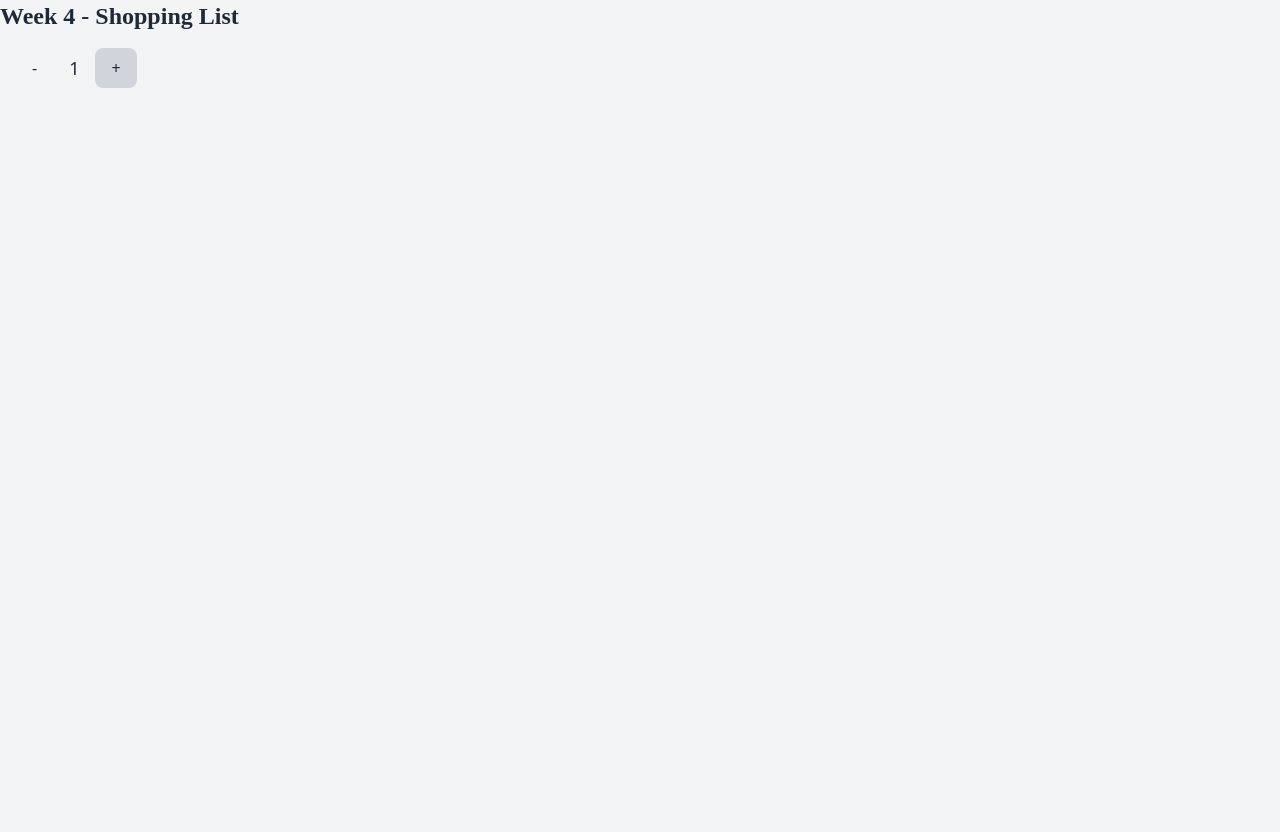
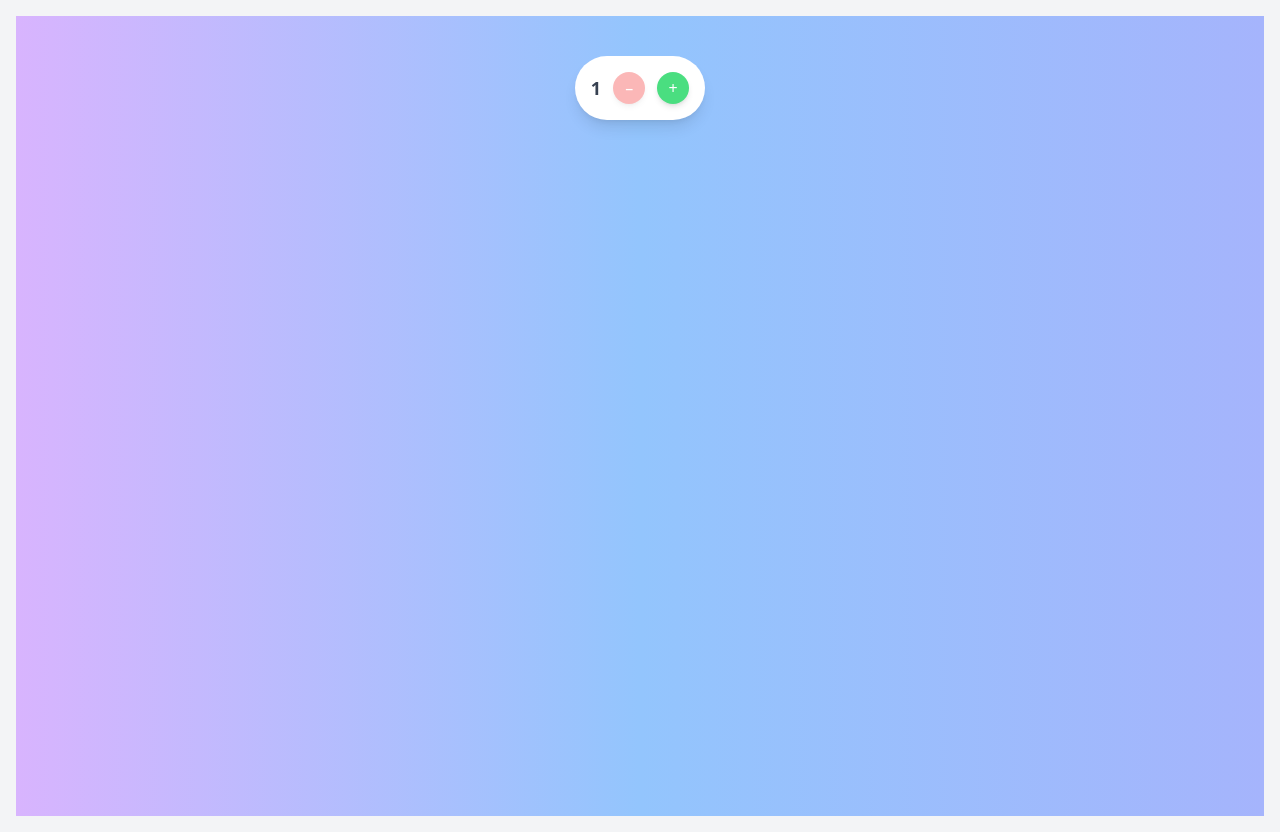
Before and after one commit to tehjibsingh/cprg306-assignments, a Next.js app: page /week-4 in a window 1280 px wide. Before the commit the page ends 800 px from the top, so only its background shows below. Built offline with nearby package versions, Linux system fonts and the light colour scheme.

Commit message:
color and icon changes

```diff
--- a/app/page.js
+++ b/app/page.js
@@ -1,17 +1,18 @@
 import Link from "next/link";
-export default function page() {
+
+export default function HomePage() {
   return (
     <div>
       <h1>CPRG 306: Web Development 2 - Assignments</h1>
       <ul>
         <li>
-          <Link href="/week-2">week-2</Link>
+          <Link href="/week-2">Week 2</Link>
         </li>
         <li>
-          <Link href="/week-3">week-3</Link>
+          <Link href="/week-3">Week 3</Link>
         </li>
         <li>
-          <Link href="/week-3">week-4</Link>
+          <Link href="/week-4">Week 4</Link>
         </li>
       </ul>
     </div>
--- a/app/week-4/new-item.js
+++ b/app/week-4/new-item.js
@@ -1,46 +1,42 @@
-"use client"; // Ensures the component runs on the client-side
-import { useState } from 'react'; // Importing useState hook
+"use client";
+import { useState } from 'react';
 
 export default function NewItem() {
-  // Step 1: Declare the state variable `quantity` and initialize it to 1
   const [quantity, setQuantity] = useState(1);
 
-  // Step 2: Create increment and decrement functions
   const increment = () => {
     if (quantity < 20) {
-      setQuantity(quantity + 1); // Use the setter function to increment quantity
+      setQuantity(quantity + 1);
     }
   };
 
   const decrement = () => {
     if (quantity > 1) {
-      setQuantity(quantity - 1); // Use the setter function to decrement quantity
+      setQuantity(quantity - 1);
     }
   };
 
-  // Step 3: Render the component
   return (
-    <div className="flex items-center space-x-4 p-4">
-      {/* Decrement button */}
+    <div className="h-screen flex justify-center items-start pt-10 bg-gradient-to-r from-purple-300 via-blue-300 to-indigo-300">
+      <div className="flex items-center space-x-3 bg-white p-4 rounded-full shadow-lg">
+        <span className="text-lg font-semibold text-gray-700">{quantity}</span>
+
         <button
           onClick={decrement}
-        disabled={quantity === 1} // Disable when quantity is 1
-        className="bg-gray-300 px-4 py-2 rounded-lg disabled:bg-gray-100"
+          disabled={quantity === 1}
+          className="w-8 h-8 bg-red-400 text-white rounded-full hover:bg-red-500 focus:outline-none disabled:opacity-50 disabled:cursor-not-allowed shadow-md"
         >
-        -
+          –
         </button>
 
-      {/* Display current quantity */}
-      <span className="text-lg">{quantity}</span>
-
-      {/* Increment button */}
         <button
           onClick={increment}
-        disabled={quantity === 20} // Disable when quantity is 20
-        className="bg-gray-300 px-4 py-2 rounded-lg disabled:bg-gray-100"
+          disabled={quantity === 20}
+          className="w-8 h-8 bg-green-400 text-white rounded-full hover:bg-green-500 focus:outline-none disabled:opacity-50 disabled:cursor-not-allowed shadow-md"
         >
           +
         </button>
       </div>
+    </div>
   );
 }
--- a/app/week-4/page.js
+++ b/app/week-4/page.js
@@ -1,10 +1,9 @@
-import NewItem from './new-item'; // Import the NewItem component
+import NewItem from './new-item';
 
 export default function Week4Page() {
   return (
-    <div>
-      <h1 className="text-2xl font-bold">Week 4 - Shopping List</h1>
-      <NewItem /> {/* Render the NewItem component */}
+    <div className="p-4">
+      <NewItem />
     </div>
   );
 }
```
Lines whose indentation alone changed are shown as unchanged.
